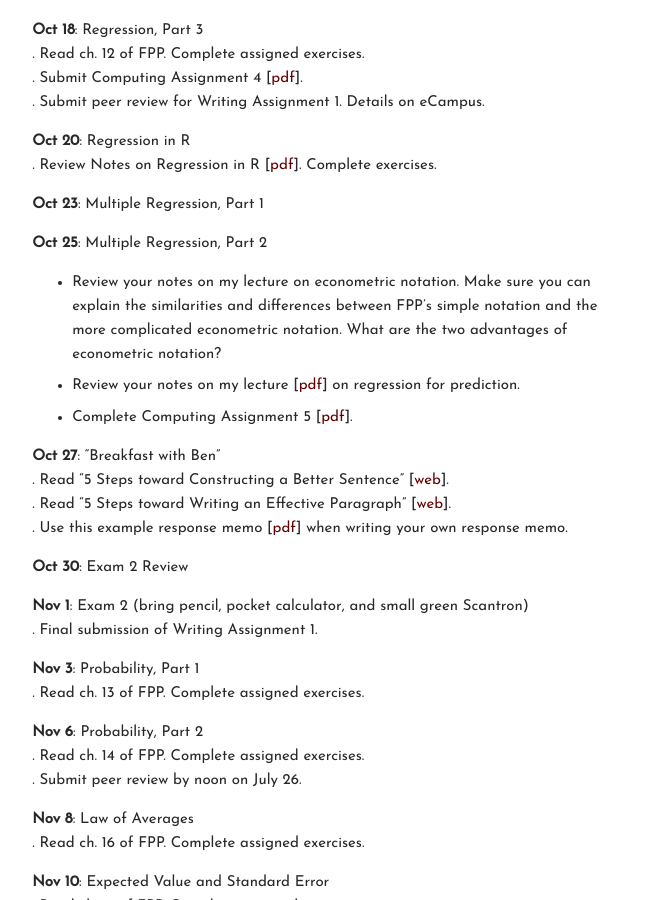
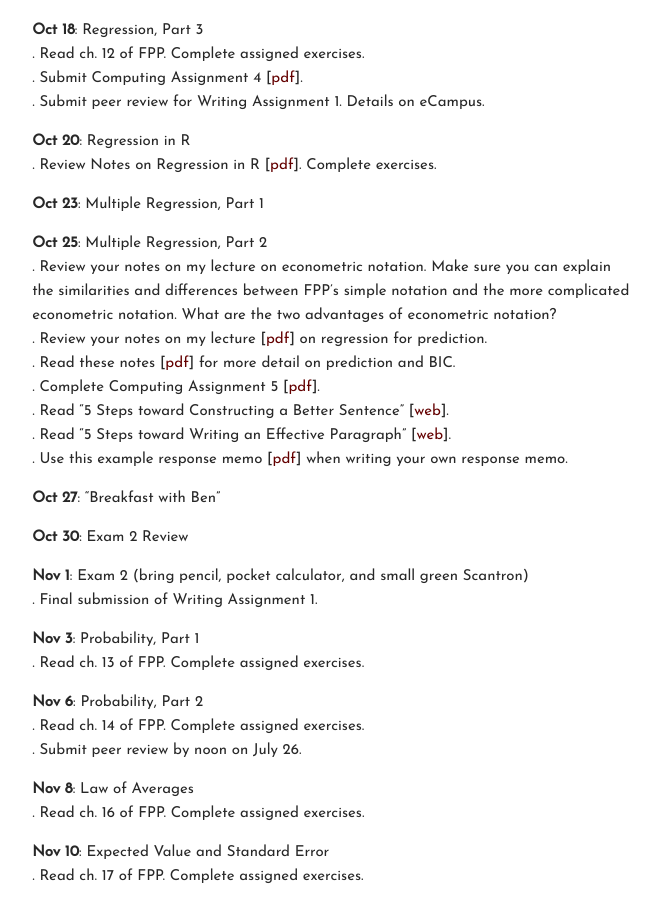
Before and after one commit to carlislerainey/carlislerainey.github.io, a Jekyll site: the page built from teaching/pols-209/index.md, in a window 1280 px wide and 900 px high, scrolled down 2464 px. Shown: the whole window, without its empty margins (430-1090 px from the left). Built offline with Jekyll 4.4.1, drawn with Linux system fonts in a browser that asks for light colours.

Commit message:
update 209

```diff
--- a/teaching/pols-209/index.md
+++ b/teaching/pols-209/index.md
@@ -116,14 +116,16 @@
 **Oct 23**: Multiple Regression, Part 1
 
  **Oct 25**: Multiple Regression, Part 2
- - Review your notes on my lecture on econometric notation. Make sure you can explain the similarities and differences between FPP's simple notation and the more complicated econometric notation. What are the two advantages of econometric notation?
- - Review your notes on my lecture [[pdf](files/slides-regression.pdf)] on regression for prediction.
- - Complete Computing Assignment 5 [[pdf](files/r-assign-05.pdf)].
+ . Review your notes on my lecture on econometric notation. Make sure you can explain the similarities and differences between FPP's simple notation and the more complicated econometric notation. What are the two advantages of econometric notation?
+ . Review your notes on my lecture [[pdf](files/slides-regression.pdf)] on regression for prediction.
+ . Read these notes [[pdf](files/notes-multiple-regression-r.pdf)] for more detail on prediction and BIC.
+ . Complete Computing Assignment 5 [[pdf](files/r-assign-05.pdf)].
+ . Read "5 Steps toward Constructing a Better Sentence" [[web](https://eebatou.wordpress.com/2011/09/02/writing-5-steps-toward-constructing-a-better-sentence/)].
+ . Read "5 Steps toward Writing an Effective Paragraph" [[web](https://eebatou.wordpress.com/2007/01/21/5-steps-to-a-writing-an-effective-paragraph/)].
+ . Use this example response memo [[pdf](files/response-memo-example.pdf)] when writing your own response memo.
 
 **Oct 27**: "Breakfast with Ben"
-. Read "5 Steps toward Constructing a Better Sentence" [[web](https://eebatou.wordpress.com/2011/09/02/writing-5-steps-toward-constructing-a-better-sentence/)].
-. Read "5 Steps toward Writing an Effective Paragraph" [[web](https://eebatou.wordpress.com/2007/01/21/5-steps-to-a-writing-an-effective-paragraph/)].
-. Use this example response memo [[pdf](files/response-memo-example.pdf)] when writing your own response memo.
+
 
 **Oct 30**: Exam 2 Review
 
```
Also changed, not shown: 2 other files.
